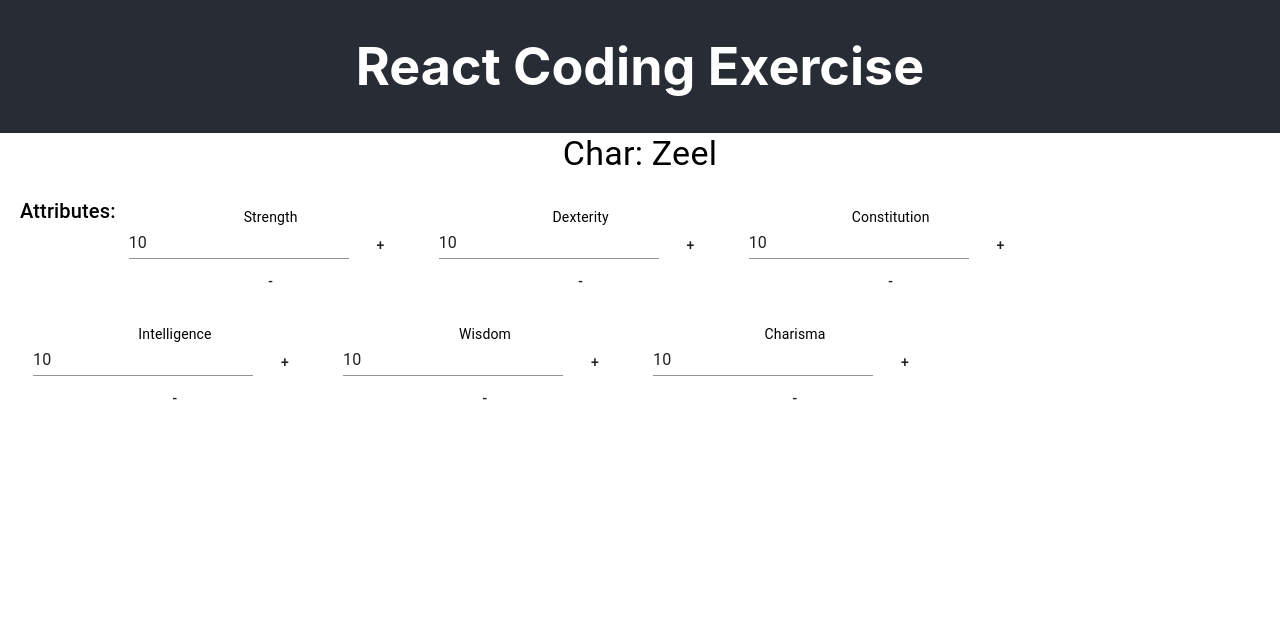
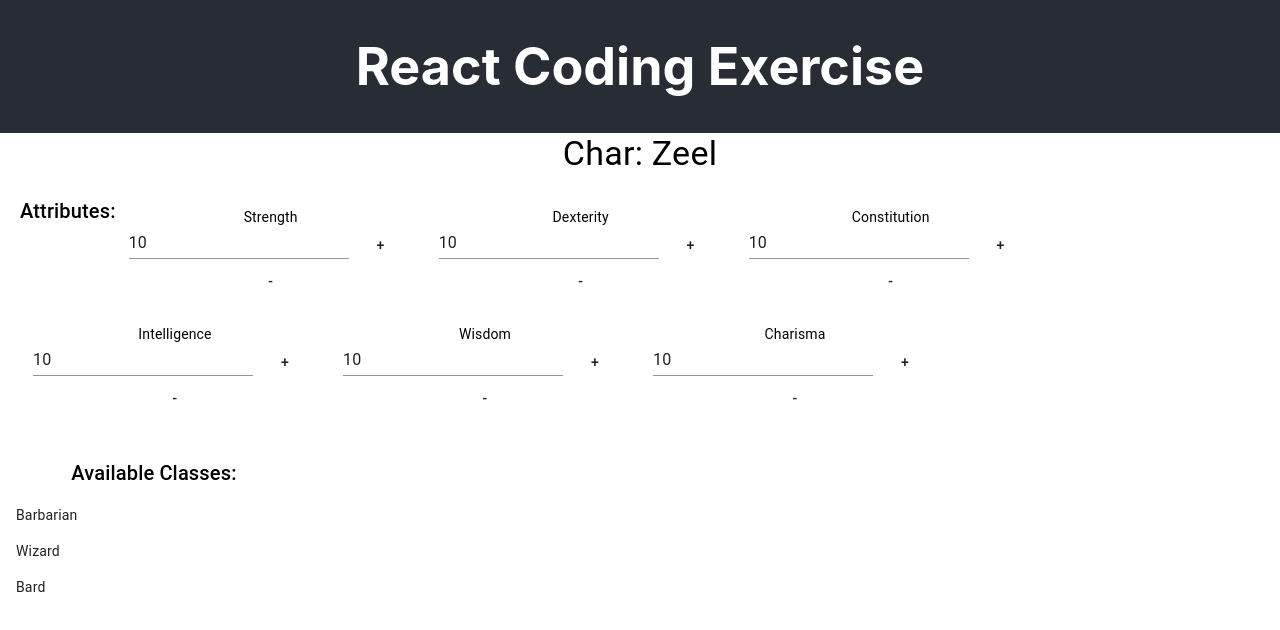
Before and after one commit to zeelmavani/rpg-dnd-react, a React (Create React App) app: page / in a window 1280 px wide. Shown: the top 630 px of the page. Built offline with nearby package versions, Linux system fonts and the light colour scheme.

Commit message:
init commit code for req2 and 3, impl class list

```diff
--- a/src/components/CharSheet.jsx
+++ b/src/components/CharSheet.jsx
@@ -1,10 +1,18 @@
-import { Button, Grid, TextField, Typography } from "@material-ui/core";
+import {
+  Button,
+  Grid,
+  List,
+  ListItem,
+  TextField,
+  Typography,
+} from "@material-ui/core";
 import React, { useState } from "react";
 import { generateDefaultAttrs } from "../utils";
+import { CLASS_LIST } from "../consts";
 
 export function CharSheet() {
   const [characters, setCharacters] = useState([
-    { name: "Zeel", attributes: generateDefaultAttrs() },
+    { name: "Zeel", selectedClass: "", attributes: generateDefaultAttrs() },
   ]);
   const [error, setError] = useState("");
 
@@ -20,8 +28,8 @@ export function CharSheet() {
   };
   const handleIncrement = (characterIndex, attribute) => {
     setCharacters((pre) => {
-      const currentPoints = pre[characterIndex].attributes[attribute];
-      console.log("increament: called", currentPoints);
+    //   const currentPoints = pre[characterIndex].attributes[attribute];
+    //   console.log("increament: called", currentPoints);
       const totalValue = Object.entries(pre[characterIndex].attributes).reduce(
         (sum, [_, point]) => sum + point,
         0
@@ -29,14 +37,30 @@ export function CharSheet() {
       const updatedCharacters = [...pre];
       if (totalValue < 70) {
         updatedCharacters[characterIndex].attributes[attribute] += 1;
-        console.log("increament:updatedCharacters", updatedCharacters);
-        setError('')
+        // console.log("increament:updatedCharacters", updatedCharacters);
+        setError("");
       } else {
         setError("Max attribute level is 70, please try decreasing");
       }
       return updatedCharacters;
     });
   };
+
+  const handleClassClick = (characterIndex, selectedClass) => {
+    const updatedCharacters = [...characters];
+    updatedCharacters[characterIndex].selectedClass = selectedClass;
+    setCharacters(updatedCharacters);
+  };
+  const isClassMinimumMet = (characterIndex, className) => {
+    const classRequirements = CLASS_LIST[className];
+    // console.log(CLASS_LIST, classRequirements, className);
+    return Object.keys(classRequirements).every(
+      (attributeKey) =>
+        characters[characterIndex].attributes[attributeKey] >=
+        classRequirements[attributeKey]
+    );
+  };
+
   return (
     <Grid container spacing={3}>
       {error && <Typography color="error">{error}</Typography>}
@@ -65,6 +89,33 @@ export function CharSheet() {
               );
             })}
           </Grid>
+
+          <Grid container spacing={2} className="p-20">
+            <Grid item xs={3}>
+              <Typography variant="h6">Available Classes:</Typography>
+              <List title="Available Classes">
+                {Object.keys(CLASS_LIST).map((className) => (
+                  <ListItem
+                    key={className}
+                    selected={character.selectedClass === className}
+                    onClick={() => handleClassClick(characterIndex, className)}
+                  >
+                    <Typography
+                      variant="body2"
+                      color={
+                        isClassMinimumMet(characterIndex, className)
+                          ? "secondary"
+                          : "textPrimary"
+                      }
+                    >
+                      {className}
+                    </Typography>
+                  </ListItem>
+                ))}
+              </List>
+            </Grid>
+
+          </Grid>
         </Grid>
       ))}
     </Grid>
```
